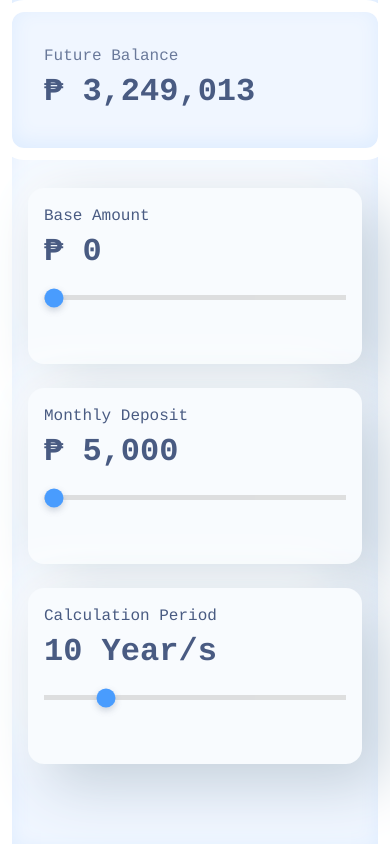
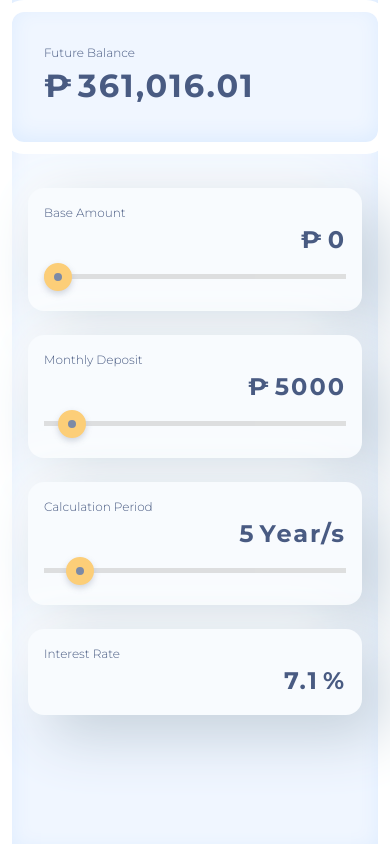
Before and after one commit to Riyenz/compound-interest, a plain HTML site: page index.html in a window 390 px wide. Drawn offline with Linux system fonts and the light colour scheme.

Commit message:
feat: mobile view

```diff
--- a/index.html
+++ b/index.html
@@ -1,39 +1,86 @@
 <!DOCTYPE html>
 <html lang="en">
+
 <head>
   <meta charset="UTF-8">
   <meta name="viewport" content="width=device-width, initial-scale=1.0">
-    <meta name="description" content="Compound interest Calcuklator is a online tool to check the interest calculated on the initial principal, which also includes all of the accumulated interest of previous periods of a deposit or loan."/>
+  <meta name="description"
+    content="Compound interest Calcuklator is a online tool to check the interest calculated on the initial principal, which also includes all of the accumulated interest of previous periods of a deposit or loan." />
   <title>Compound Calculator Online</title>
   <link rel="stylesheet" href="style.css">
 </head>
+
 <body>
   <div class="home">
     <div class="home__result">
       <p class="home__result-label">Future Balance</p>
-            <p class="home__result-amount">₱ 3,249,013</p>
+      <p class="home__result-amount">
+        <span class="mr-1">₱</span>
+        <span data-binding="resultAmount">0</span>
+      </p>
     </div>
     <div class="home__container">
       <div class="card mb-2">
-                <label class="mb-2">Base Amount</label>
-                <p class="home__result-amount mb-1">₱ 0</p>
-                <input type="range" min="0" max="1000000" value="0" class="slider mb-3" id="myRange">
+        <label class="card__label">Base Amount</label>
+        <p class="card__amount mb-1">
+          <span class="card__input-icon mr-1">₱</span>
+          <span class="card__input" contenteditable="true" data-model="baseAmount"></span>
+        </p>
+        <input
+          type="range"
+          min="0"
+          max="1000000"
+          step="500"
+          value="0"
+          class="slider mb-3"
+          id="baseAmount"
+        >
       </div>
 
       <div class="card mb-2">
-                <label class="mb-2">Monthly Deposit</label>
-                <p class="home__result-amount mb-1">₱ 5,000</p>
-                <input type="range" min="0" max="100000" value="50" class="slider mb-3" id="myRange">
+        <label class="card__label">Monthly Deposit</label>
+        <p class="card__amount mb-1">
+          <span class="card__input-icon mr-1">₱</span>
+          <span class="card__input" contenteditable="true" data-model="monthlyDeposit"></span>
+        </p>
+        <input
+          type="range"
+          min="0"
+          max="100000"
+          value="5000"
+          step="500"
+          class="slider mb-3"
+          id="monthlyDeposit"
+        >
       </div>
 
       <div class="card mb-2">
-                <label class="mb-2">Calculation Period</label>
-                <p class="home__result-amount mb-1">10 Year/s</p>
-                <input type="range" min="1" max="50" value="10" class="slider mb-3" id="myRange">
+        <label class="card__label">Calculation Period</label>
+        <p class="card__amount mb-1">
+          <span class="card__input mr-1" contenteditable="true" data-model="calculationPeriod"></span>
+          <span class="card__input-icon">Year/s</span>
+        </p>
+        <input
+          type="range"
+          min="1"
+          max="50"
+          value="5"
+          class="slider mb-3"
+          id="calculationPeriod"
+        >
       </div>
 
-
+      <div class="card mb-2">
+        <label class="card__label">Interest Rate</label>
+        <p class="card__amount">
+          <span class="card__input mr-1" contenteditable="true" data-model="interestRate">7.1</span>
+          <span class="card__input-icon" >%</span>
+        </p>
       </div>
     </div>
+  </div>
+
+  <script src="main.js"></script>
 </body>
+
 </html>
--- a/main.js
+++ b/main.js
@@ -0,0 +1,80 @@
+const parseNumber = n => Number(n.replace(/[^0-9.-]+/g,""));
+const encodeNumber = n => new Intl.NumberFormat('en-US').format(n);
+
+const createState = (state) => {
+  return new Proxy(state, {
+    set(target, property, value) {
+      target[property] = value;
+      render();
+      return true;
+}
+  });
+};
+
+const VARIABLES = {
+  baseAmount: '0',
+  monthlyDeposit: '5000',
+  calculationPeriod: '5',
+  interestRate: '7.1'
+};
+
+const VARIABLE_KEYS = Object.keys(VARIABLES);
+
+const state = createState(VARIABLES);
+
+const render = () => {
+  document.querySelector('[data-binding="resultAmount"]').innerHTML = calculateTotalCompoundInterest(
+    parseNumber(state.baseAmount),
+    parseNumber(state.interestRate),
+    parseNumber(state.calculationPeriod),
+    parseNumber(state.monthlyDeposit)
+  )
+
+  // document.querySelector('[data-model="baseAmount"]').innerText = state.baseAmount
+  // document.querySelector('[data-model="monthlyDeposit"]').innerText = state.monthlyDeposit
+  // document.querySelector('[data-model="calculationPeriod"]').innerText = state.calculationPeriod
+  // document.querySelector('[data-model="interestRate"]').innerText = state.interestRate
+}
+
+const listener = (event) => {
+  state[event.target.dataset.model] = event.target.innerHTML;
+};
+
+/**
+ * Function calculateTotalCompoundInterest()
+ * @param {*} P the principal investment amount (the initial deposit or loan amount)
+ * @param {*} ar the annual interest rate (decimal)
+ * @param {*} t the time (months, years, etc) the money is invested or borrowed for
+ * @param {*} PMT the monthly payment
+ * @param {*} n the number of times that interest is compounded per unit t
+ */
+function calculateTotalCompoundInterest(P, ar, t, PMT, n = 12) {
+  const r = ar / 100;
+  const compoundInterestPrincipal = P * (Math.pow(1 + r/n, n*t));
+  const futureValueSeries = PMT * ((Math.pow(1 + r/n, n*t) - 1) / (r/n)) * (1 + r/n)
+  const result = (compoundInterestPrincipal + futureValueSeries).toFixed(2)
+
+  return encodeNumber(result);
+}
+
+/** Slider Logic */
+const sliderListen = (dataModel) => {
+  const slider = document.getElementById(dataModel);
+
+  if (!slider) return
+  const output = document.querySelector(`[data-model="${dataModel}"]`);
+  output.innerHTML = slider.value; // Display the default slider value
+
+  // Update the current slider value (each time you drag the slider handle)
+  slider.oninput = function() {
+    output.innerHTML = this.value;
+    state[dataModel] = this.value;
+  }
+}
+
+VARIABLE_KEYS.forEach(item => {
+  document.querySelector(`[data-model="${item}"]`).addEventListener('input', listener);
+  sliderListen(item)
+})
+
+render()
--- a/style.scss
+++ b/style.scss
@@ -1,3 +1,5 @@
+@import url('https://fonts.googleapis.com/css?family=Montserrat:300,700&display=swap');
+
 *,
 *::before,
 *::after {
@@ -15,10 +17,10 @@ html, body {
   --color: #495b82;
   --bg-color: #f0f6ff;
   --theme-color: #febb40;
-  --h-font-family: Courier, monospace;
-  --p-font-family: Courier, monospace;
+  --h-font-family: 'Montserrat', monospace;
+  --p-font-family: 'Montserrat', monospace;
   --font-weight: 300;
-  --h-font-weight: 800;
+  --h-font-weight: 700;
   font-size: 1rem;
   font-family: var(--p-font-family);
   color: var(--color);
@@ -49,24 +51,23 @@ h1, h2, h3, h4, h5, h6 {
 }
 
 .mb-1 {
-  margin-bottom: .5rem;
+  margin-bottom: 1rem;
 }
 
 .mb-2 {
   margin-bottom: 1.5rem;
 }
 
-.mb-3 {
-  margin-bottom: 3rem;
-}
-
-.mb-4 {
-  margin-bottom: 5rem;
+.mr-1 {
+  margin-right: .25rem;
 }
 
 
 .slider {
+  display: block;
   -webkit-appearance: none;
+  appearance: none;
+  margin-bottom: 1rem;
   width: 100%;
   height: 5px;
   background: #d3d3d3;
@@ -80,14 +81,15 @@ h1, h2, h3, h4, h5, h6 {
   }
 
   &::-webkit-slider-thumb {
-    width: 8px;
-    height: 8px;
+    width: 28px;
+    height: 28px;
     cursor: pointer;
     box-shadow: 0 3px 6px 0 rgba(143, 152, 171, 0.56);
     background: var(--color);
     border: 10px solid var(--theme-color);
     border-image-slice: 1;
     border-radius: 50%;
+    -webkit-appearance: none;
   }
 
   &::-moz-range-thumb {
@@ -99,6 +101,10 @@ h1, h2, h3, h4, h5, h6 {
     border: 10px solid var(--theme-color);
     border-image-slice: 1;
     border-radius: 50%;
+  }
+
+  &::-moz-focus-outer {
+    border: 0;
   }
 }
 
@@ -125,13 +131,16 @@ h1, h2, h3, h4, h5, h6 {
   }
 
   &__result-label {
-    opacity: .8;
-    font-size: 1rem;
+    font-size: .75rem;
+    display: block;
   }
 
   &__result-amount {
+    display: flex;
     font-size: 2rem;
-    font-weight: 800;
+    font-weight: 700;
+    letter-spacing: 2px;
+    word-break: break-all;
   }
 
 
@@ -153,4 +162,38 @@ h1, h2, h3, h4, h5, h6 {
   background: #f8fbfe;
   box-shadow:  20px 20px 60px #c4d0db,
                -20px -20px 60px #fdfefe;
+
+
+  &__label {
+    font-size: .75rem;
+    display: block;
+  }
+
+  &__amount {
+    display: flex;
+    justify-content: flex-end;
+    align-items: center;
+    font-size: 1.5rem;
+    font-weight: 700;
+    letter-spacing: 2px;
+    text-align: right;
+    width: 100%;
+  }
+
+  &__input {
+    display: block;
+    max-width: 100%;
+    overflow: hidden;
+
+    &:focus, &:hover {
+      outline: none;
+      border-bottom: 1px solid var(--color);
+      height: 2rem;
+      margin-bottom: 4px;
+    }
+  }
+
+  &__input-icon {
+    display: block;
+  }
 }
```
Also changed, not shown: style.css, 1 other file. Lines whose indentation alone changed are shown as unchanged.
